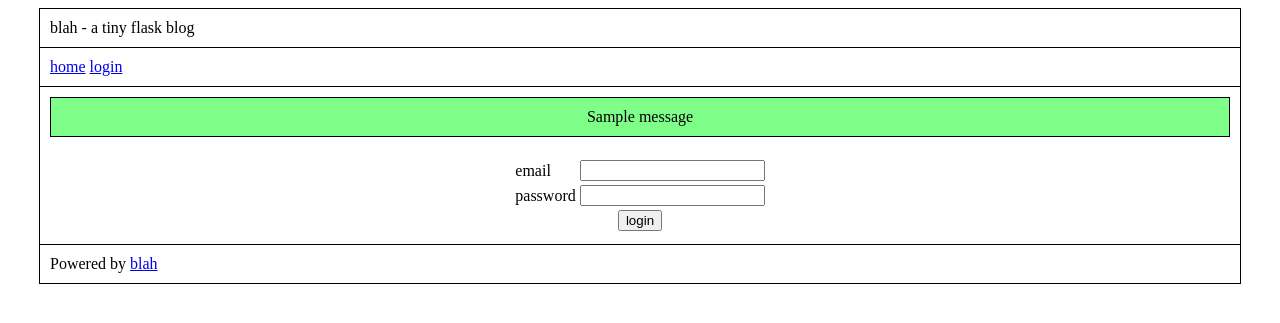
After one commit to brennie/blah, a Python web app: template blah/templates/login.html in a window 1280 px wide. The commit adds this page. Shown: the top 323 px of the page. Run offline with Jinja, Linux system fonts and the light colour scheme; the template is opened without the code that fills it, so the values that code supplies are empty; one stand-in notice (Sample message) is shown.

Commit message:
Added code for logging in and out. Added flashed messages support.
Removed div#posts from templates and added div#body to base template.
Flashed messages code added to base template. They appear above the content.

```diff
--- a/blah/__init__.py
+++ b/blah/__init__.py
@@ -22,6 +22,10 @@ class BlahApp(Flask):
         self.config.from_pyfile("blah.cfg")
 
         self.add_url_rule("/", "index", views.index.get)
+        self.add_url_rule("/login", "login.get", views.login.get, methods=["GET"])
+        self.add_url_rule("/login", "login.post", views.login.post, methods=["POST"])
+        self.add_url_rule("/logout", "logout", views.logout.get)
+
         self.add_url_rule("/post/<id>", "post", views.post.get)
 
         @self.before_request
--- a/blah/static/style.css
+++ b/blah/static/style.css
@@ -1,4 +1,4 @@
-header, nav, #posts, footer{
+header, nav, #body, footer{
 	min-width: 35em;
 	max-width: 75em;
 	border: 1px solid black;
@@ -15,27 +15,57 @@ nav ul, .tags {
 	margin: 0;
 	padding: 10px;
 }
+
 nav ul li, .tags, .tags li {
 	display: inline;
 }
 
-#posts article {
+#flashes {
+	border: 1px solid black;
+	margin: 10px;
+	text-align: center;
+}
+
+#flashes span {
+	display: block;
+	padding: 10px;
+}
+
+.success {
+	background-color: #7FFF8A;
+}
+
+.error {
+	background-color: #FF7F7F;
+}
+
+article {
 	border: 1px solid black;
 	margin: 10px;
 	padding: 10px;
 }
 
-#posts article .title {
+table#login {
+	padding: 10px;
+	text-align: left;
+	margin: 0 auto;
+}
+
+
+.submit { text-align: center; }
+
+
+article .title {
 	font-weight: bold;
 	text-decoration: underline;
 	font-size: 2em;
 	display: block;
 }
 
-#posts article .author {}
+article .author {}
 
-#posts article .datetime {
+article .datetime {
 	float:right;
 }
 
-#posts article section {}
+article section {}
--- a/blah/templates/base.html
+++ b/blah/templates/base.html
@@ -8,14 +8,25 @@
 	<link rel="stylesheet" type="text/css" href="/static/style.css">
 </head>
 <body>
-	<header><div>blah - a tiny flask blog</div></header>
+<header><div>blah - a tiny flask blog</div></header>
 <nav>
 	<ul>
 		<li><a href="{{ url_for('index') }}">home</a></li>
-		<li><a href="#">login</a></li>
+		{% if "user" not in session.keys() %}
+		<li><a href="{{ url_for('login.get') }}">login</a></li>
+		{% else %}
+		<li><a href="{{ url_for('logout') }}">logout</a></li>
+		{% endif %}
 	</ul>
 </nav>
+<div id="body">
+{% with messages = get_flashed_messages(with_categories=True) %}
+	{% if messages %}<div id="flashes">
+		{% for category, message in messages %}<span class="{{ category }}">{{ message }}</span>
+		{% endfor %}
+	</div>{% endif %}{% endwith %}
 {% block content %}{% endblock %}
+</div>
 <footer><div>Powered by <a href="https://github.com/brennie/blah">blah</a></div></footer>
 </body>
 </html>
--- a/blah/templates/index.html
+++ b/blah/templates/index.html
@@ -2,9 +2,8 @@
 {% block title %}blah - home{% endblock %}
 {% block content %}
 {% if posts.count() == 0 %}
-There are no posts here.
+	There are no posts here.
 {% else %}
-<div id="posts">
 	{% for post in posts %}<article>
 		<span class="title"><a href="/post/{{post["_id"]}}">{{ post["title"] }}</a></span>
 		<span class="author">{{ post["author"] }}</span>
@@ -17,5 +16,5 @@ There are no posts here.
 		</ul>{% endif %}
 	</article>
 	{% endfor %}
-</div>{% endif %}
+{% endif %}
 {% endblock content %}
--- /dev/null
+++ b/blah/templates/login.html
@@ -0,0 +1,21 @@
+{% extends "base.html" %}
+{% block title %}blah - login{% endblock %}
+{% block content %}
+<form method="POST" action="{{ url_for('login.post') }}">
+	<table id="login">
+		<tr>
+			<td>email</td>
+			<td><input type="email" name="email"></td>
+		</tr>
+		<tr>
+			<td>password</td>
+			<td><input type="password" name="password"></td>
+		</tr>
+		<tr>
+			<td colspan="2" class="submit">
+				<input type="submit" value="login">
+			</td>
+		</tr>
+	</table>
+</form>
+{% endblock content %}
--- a/blah/templates/post.html
+++ b/blah/templates/post.html
@@ -1,7 +1,6 @@
 {% extends "base.html" %}
 {% block title %}blah - {{ post["title"] }}{% endblock %}
 {% block content %}
-<div id="posts">
 <article>
 	<span class="title">{{ post["title"] }}</span>
 	<span class="author">{{ post["author"] }}</span>
@@ -13,5 +12,4 @@
 		{% endfor %}
 	</ul>{% endif %}
 </article>
-</div>
 {% endblock content %}
--- a/blah/views/__init__.py
+++ b/blah/views/__init__.py
@@ -1,2 +1,4 @@
 import index
+import login
+import logout
 import post
```
Also changed, not shown: blah/views/login.py (added, +23 -0 lines), blah/views/logout.py (added, +8 -0 lines).
